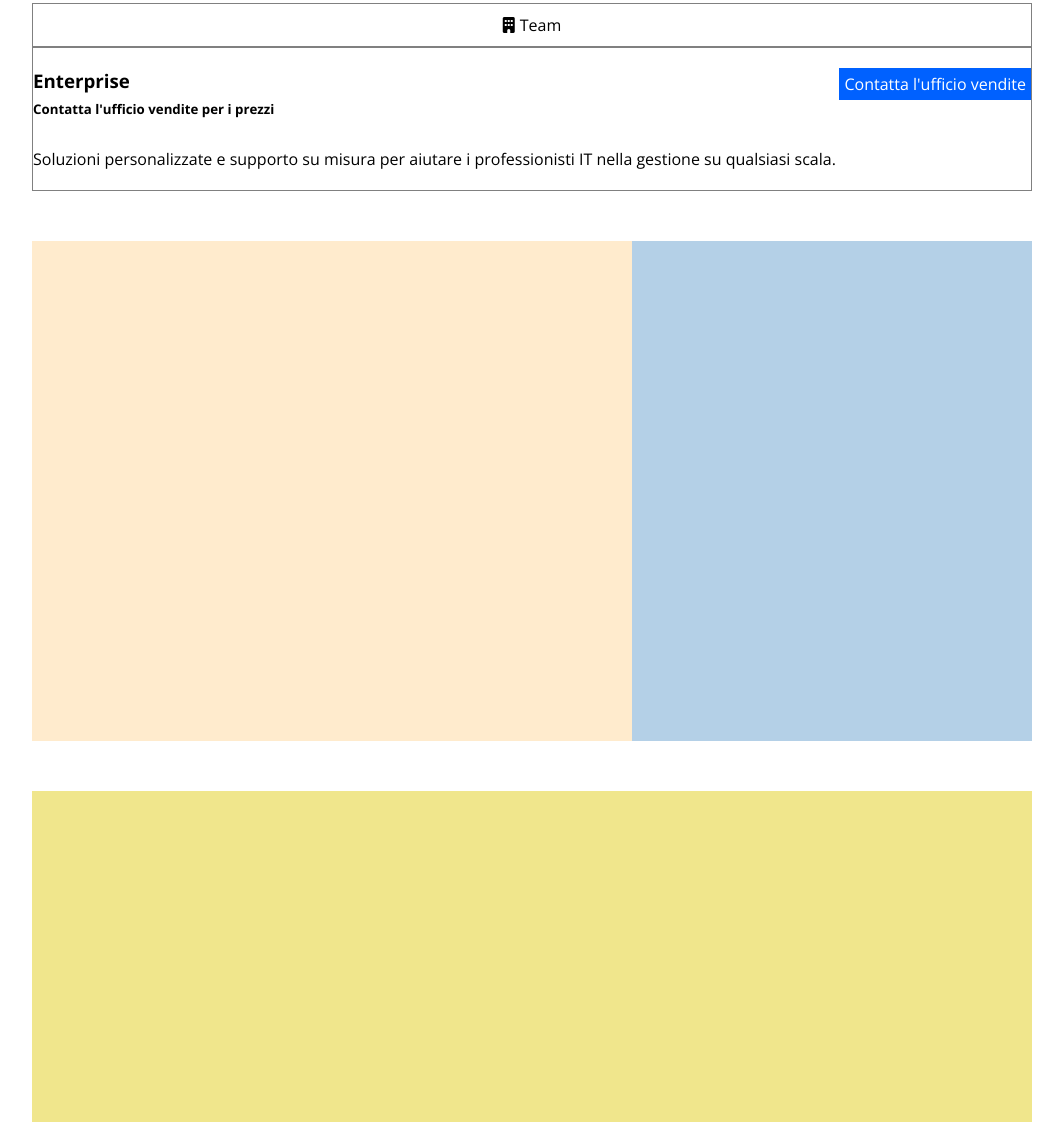
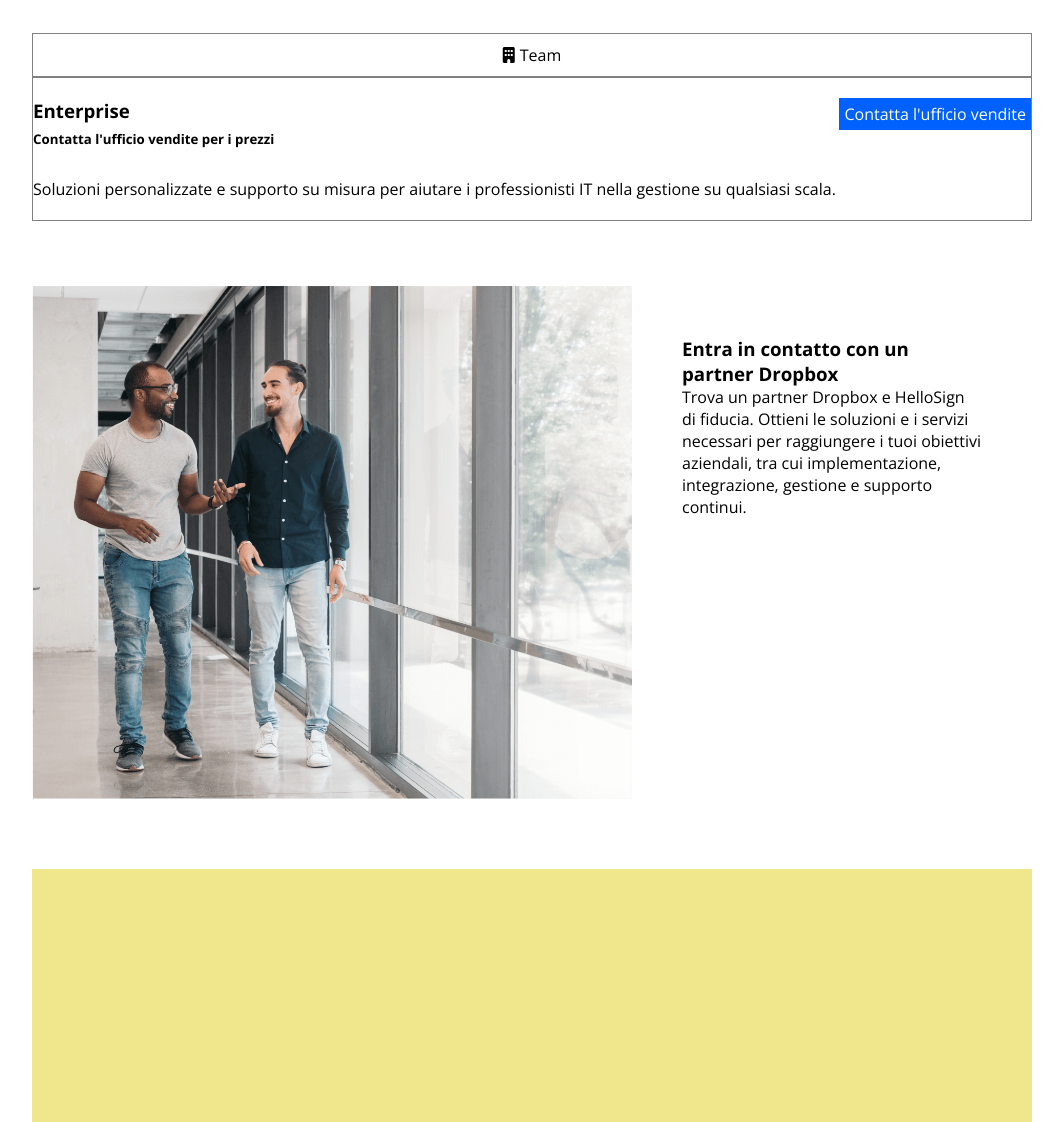
Before and after one commit to PaoloGiovannini/htmlcss-dropbox, a plain HTML site: page index.html in a window 1280 px wide. Shown: the part 1915-3037 px from the top of the page, without its empty margins (108-1171 px from the left). Drawn offline with nearby package versions, Linux system fonts and the light colour scheme.

Commit message:
box partner concluso

```diff
--- a/css/style.css
+++ b/css/style.css
@@ -185,33 +185,30 @@ hr{
     padding: 10px 0px;
 }
 
-.padding20{
+.paddingtop20{
     padding: 20px 0px;
 }
 
-.padding20 h5{
+.paddingtop20 h5{
     margin-bottom: 30px;
 }
 
 /* fine box enterprise*/
 
-
-
-.partner-dropbox{
-    height: 500px;
-    display: flex;
-    background-color: blueviolet;
+/*partner*/
+.width60{
+    width: 60%;
 }
 
-.img-partner{
-    width: 60%;
-    background-color: blanchedalmond;
+.width40{
+    width: 40%;
 }
 
-.text-partner{
-    width: 40%;
-    background-color: #b4d0e7;
+.padding50{
+    padding: 50px;
 }
+/*fine partner*/
+
 
 .container-business{
     display: flex;
@@ -252,7 +249,6 @@ hr{
     width: 100%;
     background-color: red;
 
-
 }
 
 .faq{
@@ -282,5 +278,5 @@ hr{
 }
 
 .margin{
-    margin: 50px 0px;
+    margin: 65px 0px;
 }
--- a/index.html
+++ b/index.html
@@ -40,14 +40,14 @@
 
         <main>
             <!--inizio jumbotron-->
-          <section id="jumbotron" class="padding20">
+          <section id="jumbotron" class="paddingtop20">
             <div class="mwidth1170">
                 <h1>Tutto ciò che ti serve per il lavoro, in un unico posto</h1>
                 <div class="dflex">
                     <div class="width30">
-                        <p class="padding20">Finalmente tutti i tuoi strumenti, contenuti e collaboratori sono accessibili dallo stesso posto. Dropbox Business è più di uno spazio di archiviazione sicuro: è un modo intelligente e integrato per ottimizzare il flusso di lavoro esistente.</p>
+                        <p class="paddingtop20">Finalmente tutti i tuoi strumenti, contenuti e collaboratori sono accessibili dallo stesso posto. Dropbox Business è più di uno spazio di archiviazione sicuro: è un modo intelligente e integrato per ottimizzare il flusso di lavoro esistente.</p>
                         <span class="button white">Inizia la tua prova gratuita</span>
-                        <p class="padding20">Annulla in qualsiasi momento</p>
+                        <p class="paddingtop20">Annulla in qualsiasi momento</p>
                         <i class="fa-solid fa-arrow-down"></i>
                     </div>
                     <div class="width70">
@@ -59,7 +59,7 @@
              <!--fine jumbotron-->
 
           <div class="mwidth1000">
-            <h2 class="padding20">Trova il piano business che fa per te</h2>
+            <h2 class="paddingtop20">Trova il piano business che fa per te</h2>
             <span class="fatturazione"><span class="checkbox blue"></span> Fatturazione mensile</span>
             <span class="fatturazione"><span class="checkbox grey"></span> Fatturazione annuale</span>
             <div class="piani margin dflex spacebetween">
@@ -168,7 +168,7 @@
             <!--box enterprise-->
             <div>
                 <div class="taligncenter border padding10"><i class="fa-solid fa-building"></i>Team</div>
-                <div class="border padding20">
+                <div class="border paddingtop20">
                     <div class="dflex spacebetween">
                         <div><h3>Enterprise</h3></div>
                         <div class="button white">Contatta l'ufficio vendite</div>
@@ -177,12 +177,20 @@
                     <span>Soluzioni personalizzate e supporto su misura per aiutare i professionisti IT nella gestione su qualsiasi scala.</span>
                 </div>
             </div>
-            <!--box enterprise-->
+            <!--fine box enterprise-->
 
-            <div class="partner-dropbox margin">
-                <div class="img-partner"></div>
-                <div class="text-partner"></div>
+            <!--inizio partner-->
+            <div class="dflex margin">
+                <div class="width60">
+                    <img src="img/partner.png" alt="" class="width100">
+                </div>
+                <div class="width40 padding50">
+                    <h3>Entra in contatto con un partner Dropbox</h3>
+                    <p>Trova un partner Dropbox e HelloSign di fiducia. Ottieni le soluzioni e i servizi necessari per raggiungere i tuoi obiettivi aziendali, tra cui implementazione, integrazione, gestione e supporto continui.</p>
+                </div>
             </div>
+            <!--fine partner-->
+
 
             <div class="heading2"></div>
             <div class="container-business">
```
